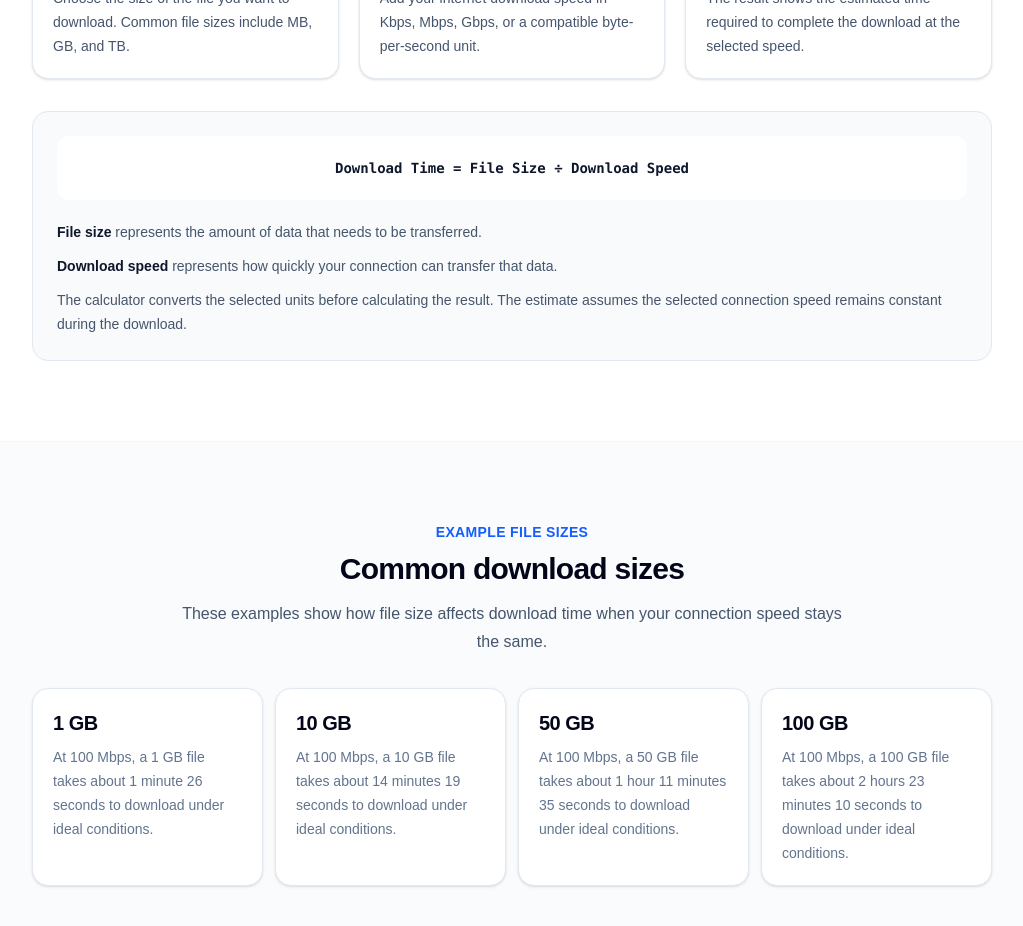
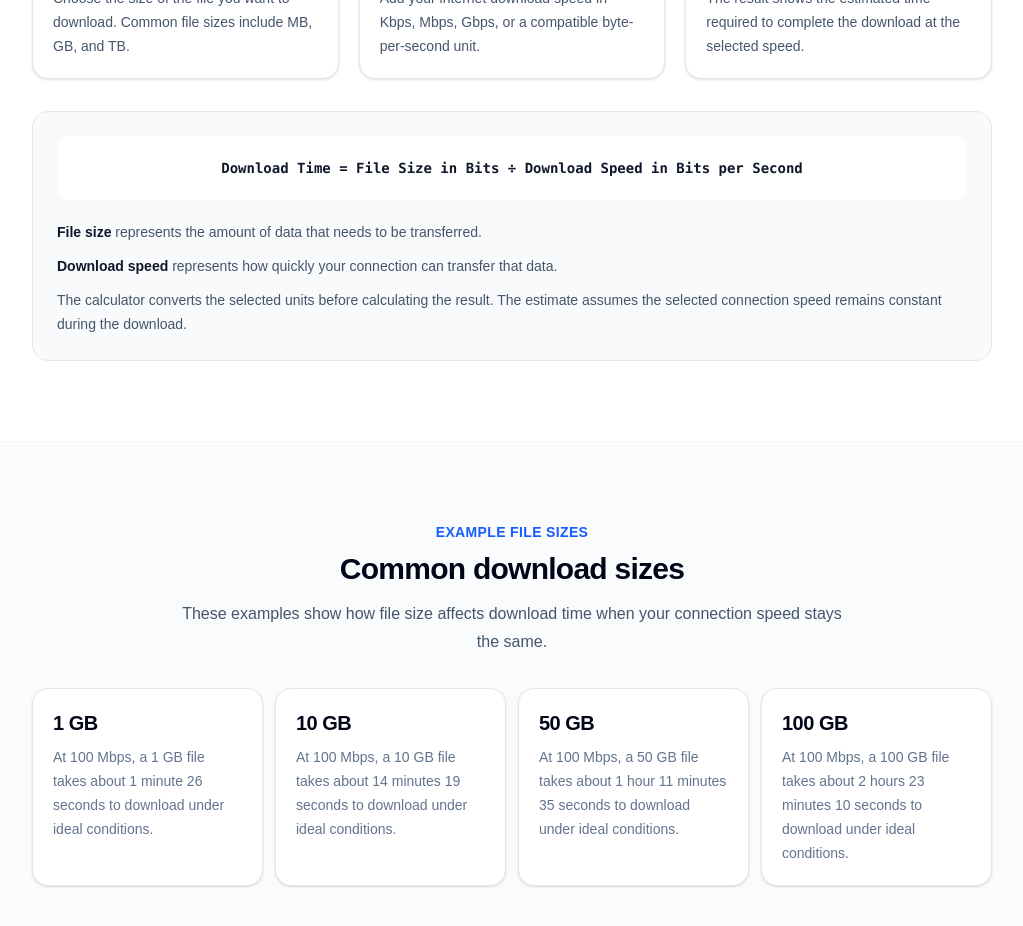
Before and after one commit to ahmadlais662-max/downloadgauge, a Next.js app: page /download-time-calculator in a window 1280 px wide. Shown: the part 1540-2466 px from the top of the page, without its empty margins (128-1151 px from the left). Built offline with nearby package versions, Linux system fonts and the light colour scheme.

Commit message:
Fix download time formula display

```diff
--- a/app/download-time-calculator/page.tsx
+++ b/app/download-time-calculator/page.tsx
@@ -554,7 +554,9 @@ export default function DownloadTimeCalculatorPage() {
                 aria-label="Download time formula"
                 className="overflow-x-auto rounded-xl bg-white px-3 py-4 text-center font-mono text-sm font-semibold leading-6 text-slate-900 sm:px-5 sm:py-5"
               >
-                Download Time = File Size ÷ Download Speed
+
+                Download Time = File Size in Bits &divide; Download Speed in Bits per Second
+
               </div>
 
               <div className="mt-4 space-y-2.5 text-sm leading-6 text-slate-600 sm:mt-5">
@@ -608,7 +610,7 @@ export default function DownloadTimeCalculatorPage() {
             <div className="mt-6 grid gap-3 sm:mt-8 sm:grid-cols-2 lg:grid-cols-4">
               {[
 
-{
+   {
   size: "1 GB",
   description:
     "At 100 Mbps, a 1 GB file takes about 1 minute 26 seconds to download under ideal conditions.",
```
